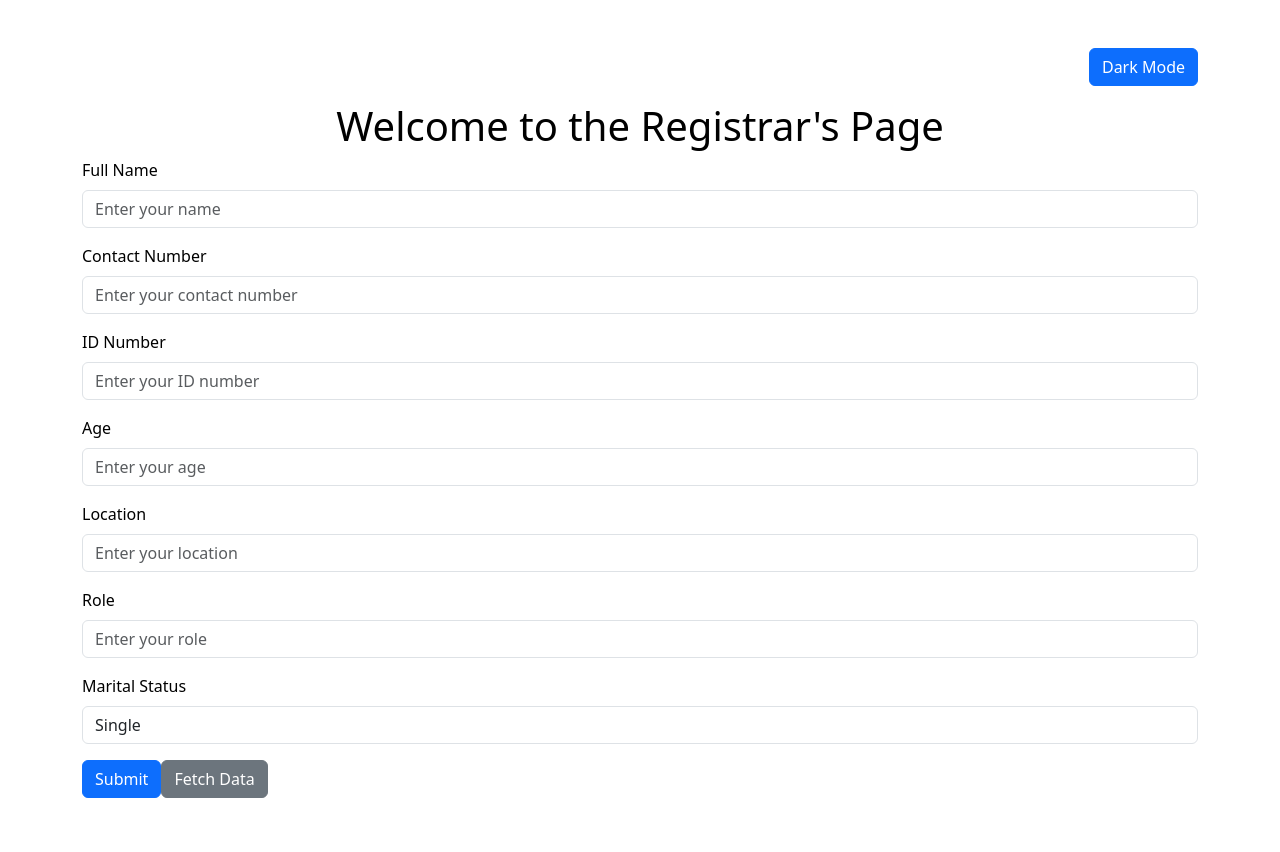
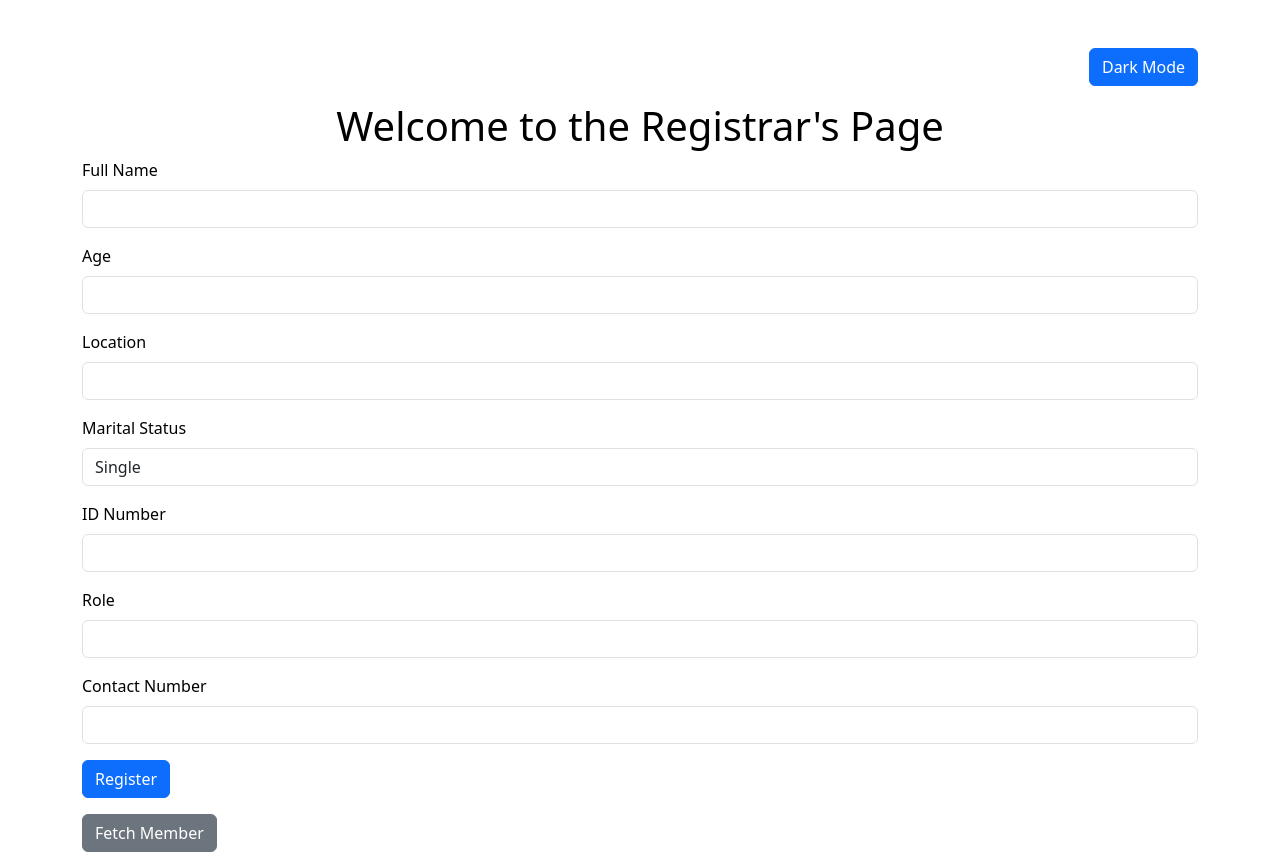
Before and after one commit to Uwamahoro-Enock/ADEPR_CM, a React (Vite) app: page /registrar in a window 1280 px wide. Before the commit the page ends 800 px from the top, so only its background shows below. Built offline with nearby package versions, Linux system fonts and the light colour scheme; sample sign-in values are in the browser's storage.

Commit message:
Finalizing

```diff
--- a/package.json
+++ b/package.json
@@ -11,10 +11,14 @@
   },
   "dependencies": {
     "axios": "^1.7.2",
+    "bcrypt": "^5.1.1",
+    "bcryptjs": "^2.4.3",
     "body-parser": "^1.20.2",
     "bootstrap": "^5.3.3",
     "cors": "^2.8.5",
+    "dotenv": "^16.4.5",
     "express": "^4.19.2",
+    "jsonwebtoken": "^9.0.2",
     "mysql2": "^3.10.3",
     "react": "^18.3.1",
     "react-dom": "^18.3.1",
--- a/src/components/FetchMember.tsx
+++ b/src/components/FetchMember.tsx
@@ -27,8 +27,10 @@ function FetchMember() {
     }
 
     try {
+      const token = localStorage.getItem('token'); // Assuming the token is stored in localStorage after login
       const response = await axios.get(
-        `${import.meta.env.VITE_API_URL}/fetch-member/${memberId}`
+        `${import.meta.env.VITE_API_URL}/fetch-member/${memberId}`,
+        { headers: { Authorization: `Bearer ${token}` } }
       );
 
       if (response.status === 200) {
--- a/src/components/RegistrarPage.tsx
+++ b/src/components/RegistrarPage.tsx
@@ -7,10 +7,7 @@ interface RegistrarPageProps {
   toggleTheme: () => void;
 }
 
-const RegistrarPage: React.FC<RegistrarPageProps> = ({
-  theme,
-  toggleTheme,
-}) => {
+const RegistrarPage: React.FC<RegistrarPageProps> = ({ theme, toggleTheme }) => {
   const navigate = useNavigate();
   const [formData, setFormData] = useState({
     full_name: "",
@@ -24,22 +21,33 @@ const RegistrarPage: React.FC<RegistrarPageProps> = ({
 
   const [notification, setNotification] = useState<{ message: string; type: "success" | "error" } | null>(null);
 
+  // Check if user is authenticated
+  const checkAuthentication = () => {
+    const token = localStorage.getItem("token");
+    if (!token) {
+      navigate("/login");
+    }
+  };
+
+  React.useEffect(() => {
+    checkAuthentication();
+  }, []);
+
   const handleChange = (e: React.ChangeEvent<HTMLInputElement | HTMLSelectElement>) => {
     const { id, value } = e.target;
-    setFormData({
-      ...formData,
-      [id]: value
-    });
+    setFormData({ ...formData, [id]: value });
   };
 
   const handleSubmit = async (e: React.FormEvent) => {
     e.preventDefault();
+    const token = localStorage.getItem("token");
 
     try {
       const response = await fetch("http://localhost:3000/register-member", {
         method: "POST",
         headers: {
-          "Content-Type": "application/json"
+          "Content-Type": "application/json",
+          "Authorization": `Bearer ${token}`
         },
         body: JSON.stringify(formData)
       });
@@ -84,121 +92,49 @@ const RegistrarPage: React.FC<RegistrarPageProps> = ({
       </div>
       <h1 className="text-center">Welcome to the Registrar's Page</h1>
       <form onSubmit={handleSubmit}>
+        {/* Form fields for member registration */}
         <div className="mb-3">
-          <label htmlFor="full_name" className="form-label">
-            Full Name
-          </label>
-          <input
-            type="text"
-            className="form-control"
-            id="full_name"
-            value={formData.full_name}
-            onChange={handleChange}
-            placeholder="Enter your name"
-            required
-          />
+          <label htmlFor="full_name" className="form-label">Full Name</label>
+          <input type="text" id="full_name" className="form-control" value={formData.full_name} onChange={handleChange} required />
         </div>
         <div className="mb-3">
-          <label htmlFor="contact_number" className="form-label">
-            Contact Number
-          </label>
-          <input
-            type="text"
-            className="form-control"
-            id="contact_number"
-            value={formData.contact_number}
-            onChange={handleChange}
-            placeholder="Enter your contact number"
-            required
-            pattern="\d{10}"
-            title="Contact number must be 10 digits"
-          />
+          <label htmlFor="age" className="form-label">Age</label>
+          <input type="number" id="age" className="form-control" value={formData.age} onChange={handleChange} required />
         </div>
         <div className="mb-3">
-          <label htmlFor="ID_number" className="form-label">
-            ID Number
-          </label>
-          <input
-            type="text"
-            className="form-control"
-            id="ID_number"
-            value={formData.ID_number}
-            onChange={handleChange}
-            placeholder="Enter your ID number"
-            required
-            pattern="\d{16}"
-            title="ID number must be 16 digits"
-          />
+          <label htmlFor="location" className="form-label">Location</label>
+          <input type="text" id="location" className="form-control" value={formData.location} onChange={handleChange} required />
         </div>
         <div className="mb-3">
-          <label htmlFor="age" className="form-label">
-            Age
-          </label>
-          <input
-            type="number"
-            className="form-control"
-            id="age"
-            value={formData.age}
-            onChange={handleChange}
-            placeholder="Enter your age"
-            required
-          />
-        </div>
-        <div className="mb-3">
-          <label htmlFor="location" className="form-label">
-            Location
-          </label>
-          <input
-            type="text"
-            className="form-control"
-            id="location"
-            value={formData.location}
-            onChange={handleChange}
-            placeholder="Enter your location"
-            required
-          />
-        </div>
-        <div className="mb-3">
-          <label htmlFor="role" className="form-label">
-            Role
-          </label>
-          <input
-            type="text"
-            className="form-control"
-            id="role"
-            value={formData.role}
-            onChange={handleChange}
-            placeholder="Enter your role"
-            required
-          />
-        </div>
-        <div className="mb-3">
-          <label htmlFor="marital_status" className="form-label">
-            Marital Status
-          </label>
-          <select className="form-control" id="marital_status" value={formData.marital_status} onChange={handleChange} required>
+          <label htmlFor="marital_status" className="form-label">Marital Status</label>
+          <select id="marital_status" className="form-control" value={formData.marital_status} onChange={handleChange}>
             <option value="single">Single</option>
             <option value="married">Married</option>
             <option value="divorced">Divorced</option>
-            <option value="widowed">Widowed</option>
           </select>
         </div>
-        <button type="submit" className="btn btn-primary">
-          Submit
-        </button>
-        <button
-          type="button"
-          className="btn btn-secondary"
-          onClick={handleNavigate}
-        >
-          Fetch Data
-        </button>
+        <div className="mb-3">
+          <label htmlFor="ID_number" className="form-label">ID Number</label>
+          <input type="text" id="ID_number" className="form-control" value={formData.ID_number} onChange={handleChange} required />
+        </div>
+        <div className="mb-3">
+          <label htmlFor="role" className="form-label">Role</label>
+          <input type="text" id="role" className="form-control" value={formData.role} onChange={handleChange} required />
+        </div>
+        <div className="mb-3">
+          <label htmlFor="contact_number" className="form-label">Contact Number</label>
+          <input type="text" id="contact_number" className="form-control" value={formData.contact_number} onChange={handleChange} required />
+        </div>
+        <button type="submit" className="btn btn-primary">Register</button>
       </form>
       {notification && (
-        <div className={`notification ${notification.type}`}>
+        <div className={`alert alert-${notification.type === "success" ? "success" : "danger"} mt-3`}>
           {notification.message}
         </div>
       )}
+      <button className="btn btn-secondary mt-3" onClick={handleNavigate}>
+        Fetch Member
+      </button>
     </div>
   );
 };
--- a/src/components/login.tsx
+++ b/src/components/login.tsx
@@ -19,7 +19,8 @@ function Login() {
       );
 
       if (response.status === 200) {
-        // Login successful, redirect to the registrar's page
+        // Login successful, store token and redirect
+        localStorage.setItem('token', response.data.token); // Store JWT in local storage
         navigate("/registrar");
       } else {
         setError("An unknown error occurred. Please try again.");
```
Also changed, not shown: hash-passwords.js (added, +35 -0 lines), test-db-connection.js (added, +13 -0 lines), 2 other files (tests, documents, lock files or other folders).
